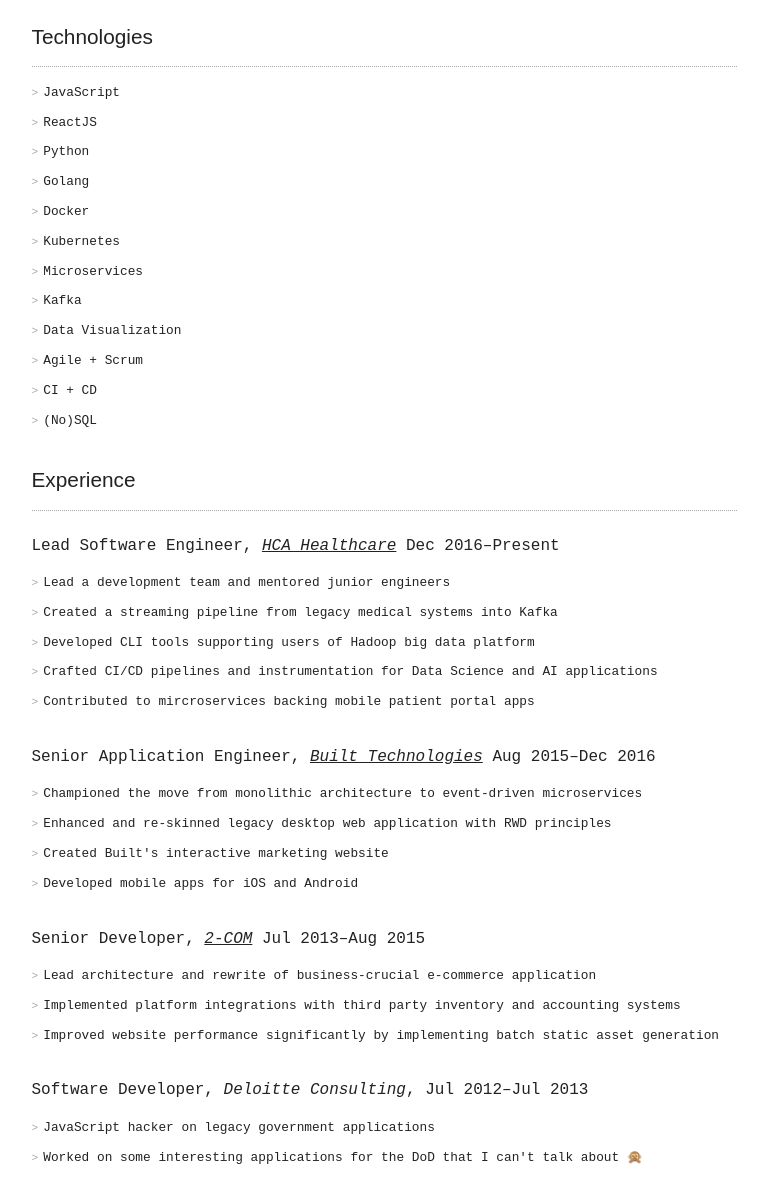
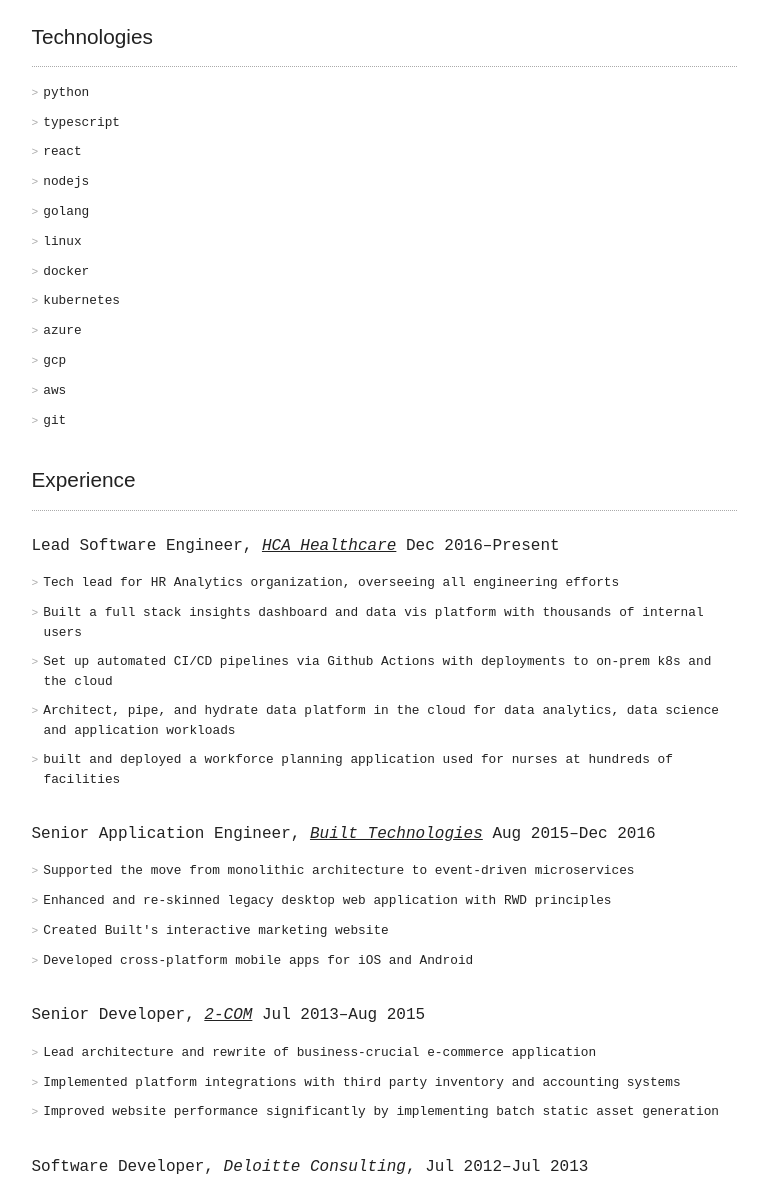
Before and after one commit to banjeremy/banjeremy.github.io, a Gatsby site: page /resume in a window 1280 px wide. Shown: the part 308-1490 px from the top of the page, without its empty margins (256-1024 px from the left). Built offline with nearby package versions, Linux system fonts and the light colour scheme; Gatsby itself is replaced by a stand-in of ours.

Commit message:
update hca experience

```diff
--- a/data/markdown/jeremy_jones_resume.md
+++ b/data/markdown/jeremy_jones_resume.md
@@ -12,24 +12,26 @@
 
 ---
 
-I am a Full Stack Developer, Architect, Polyglot and Hacker with experience in a diversity of technologies, platforms and industries. I'm passionate about my craft and I aim for perfection. As a warrior <span class="screen">⚔</span> against complexity, I fight for simplicity. I'm perpetually curious and constantly seeking new challenges, learning new methods and tools, and exploring different angles for approaching problems.
+<p class="intro">
+  I am a Full Stack Developer, Architect, Polyglot and Hacker with experience in a diversity of technologies, platforms and industries. I'm passionate about my craft and I aim for perfection. As a warrior <span class="screen">⚔</span> against complexity, I fight for simplicity. I'm perpetually curious and constantly seeking new challenges, learning new methods and tools, and exploring different angles for approaching problems.
+</p>
 
 ## Technologies
 
 ---
 
-- JavaScript
-- ReactJS
-- Python
-- Golang
-- Docker
-- Kubernetes
-- Microservices
-- Kafka
-- Data Visualization
-- Agile + Scrum
-- CI + CD
-- (No)SQL
+- python
+- typescript
+- react
+- nodejs
+- golang
+- linux
+- docker
+- kubernetes
+- azure
+- gcp
+- aws
+- git
 
 ## Experience
 
@@ -37,18 +39,19 @@
 
 **Lead Software Engineer**, [_HCA Healthcare_](http://hcahealthcare.com/) Dec 2016–Present
 
-- Lead a development team and mentored junior engineers
-- Created a streaming pipeline from legacy medical systems into Kafka
-- Developed CLI tools supporting users of Hadoop big data platform
-- Crafted CI/CD pipelines and instrumentation for Data Science and AI applications
-- Contributed to mircroservices backing mobile patient portal apps
+
+- Tech lead for HR Analytics organization, overseeing all engineering efforts
+- Built a full stack insights dashboard and data vis platform with thousands of internal users
+- Set up automated CI/CD pipelines via Github Actions with deployments to on-prem k8s and the cloud
+- Architect, pipe, and hydrate data platform in the cloud for data analytics, data science and application workloads
+- built and deployed a workforce planning application used for nurses at hundreds of facilities
 
 **Senior Application Engineer**, [_Built Technologies_](https://getbuilt.com/) Aug 2015–Dec 2016
 
-- Championed the move from monolithic architecture to event-driven microservices
+- Supported the move from monolithic architecture to event-driven microservices
 - Enhanced and re-skinned legacy desktop web application with RWD principles
 - Created Built's interactive marketing website
-- Developed mobile apps for iOS and Android
+- Developed cross-platform mobile apps for iOS and Android
 
 **Senior Developer**, [_2-COM_](http://2-com.net) Jul 2013–Aug 2015
 
@@ -72,10 +75,11 @@
 - Bachelor of Science in Computer Science – University of Southern Mississippi, 2008–2012
 - Master of Computer Science (in progress) – University of Illinois Urbana-Champaign, 2019–present
 
+
 ## Personal Interests
 
 ---
 
 <p class="small">
-astronomy | craft beer | hiking | kayaking | motorcycling | travel
+ cooking | kayaking | mountain biking | motorcycling | travel
 </p>
--- a/src/pages/resume/resume.css
+++ b/src/pages/resume/resume.css
@@ -64,6 +64,10 @@
 
 h1 + p {
   margin-top: 0.5rem;
+}
+
+.intro {
+  font-size: 0.9rem;
 }
 
 .print {
```
Also changed, not shown: src/images/jeremy-face.png.
